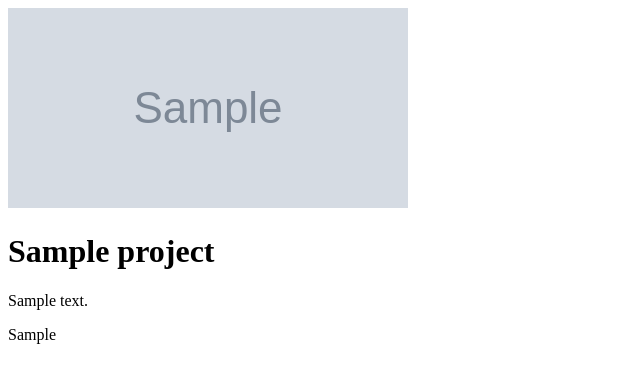
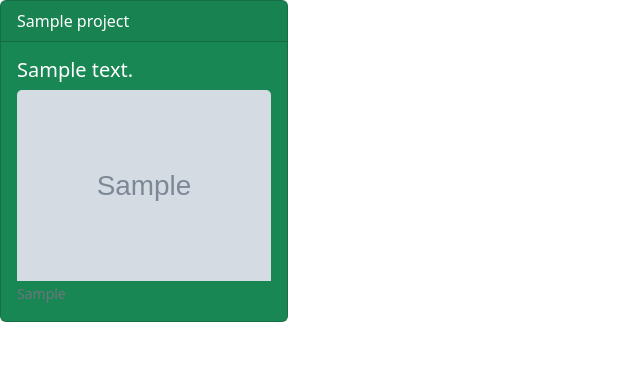
Before and after one commit to gilgamesh7/django_portfolio_app, a Django app: page /projects/ in a window 1280 px wide. Shown: the top 383 px of the page, without its empty margins (0-640 px from the left). Run offline with Django 3.2, Linux system fonts and the light colour scheme; tables that the repository leaves empty hold one stand-in row (values such as "Sample post"); grey boxes marked "Sample" are stand-in pictures.

Commit message:
Style all projects

```diff
--- a/projects/templates/projects/all_projects.html
+++ b/projects/templates/projects/all_projects.html
@@ -6,13 +6,20 @@
     <meta http-equiv="X-UA-Compatible" content="IE=edge">
     <meta name="viewport" content="width=device-width, initial-scale=1.0">
     <title>Document</title>
+    <link href="https://cdn.jsdelivr.net/npm/bootstrap@5.2.0-beta1/dist/css/bootstrap.min.css" rel="stylesheet" integrity="sha384-0evHe/X+R7YkIZDRvuzKMRqM+OrBnVFBL6DOitfPri4tjfHxaWutUpFmBp4vmVor" crossorigin="anonymous">
 </head>
 <body>
-    {% for project in projects %}
-        <img src="{% static project.image %}" alt="Screenshot of project" width="400" height="200">
-        <h1>{{ project.title }}</h1>
-        <p> {{ project.description }}</p>
-        <p> {{ project.technology }}</p>
-    {% endfor %}
+    <div class="card-group">
+        {% for project in projects %}
+            <div class="card text-bg-success mb-3" style="max-width: 18rem;">
+                <div class="card-header">{{ project.title }}</div>
+                <div class="card-body">
+                    <h5 class="card-title">{{ project.description }}</h5>
+                    <img src="{% static project.image %}" class="card-img-top" alt="Screenshot of project" >
+                    <p class="card-text"><small class="text-muted">{{ project.technology }}</small></p>
+                </div>
+            </div>
+        {% endfor %}
+    </div>
 </body>
 </html>
```
